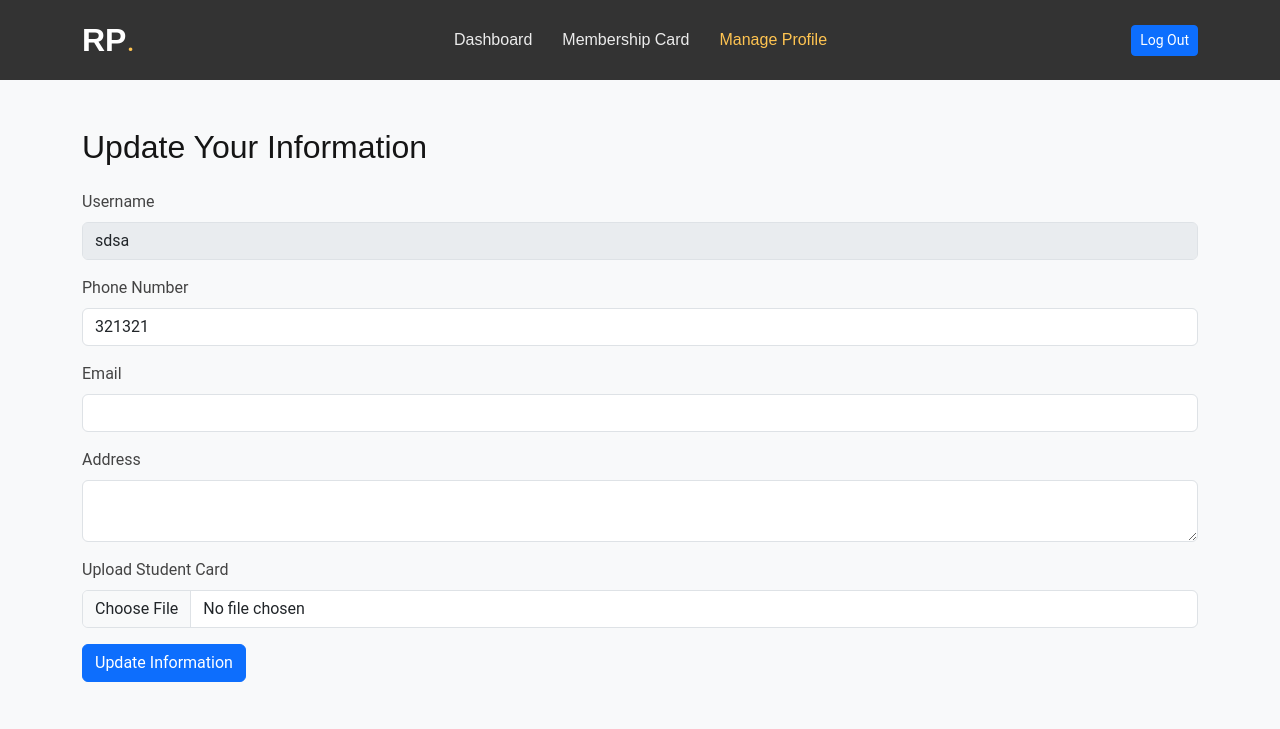
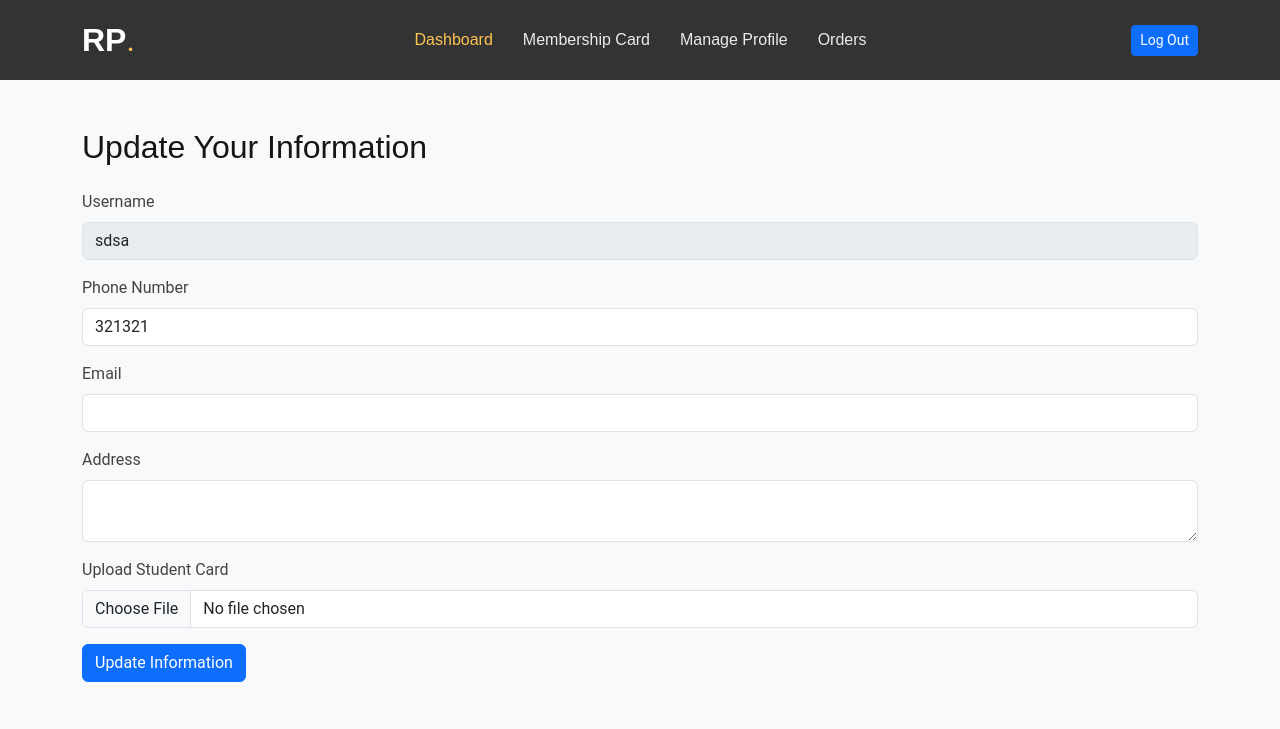
Before and after one commit to ALSABAEEI/web, a PHP site: page /web/update-student-info.php in a window 1280 px wide. Shown: the top 729 px of the page. Run offline with PHP 8.4, Linux system fonts and the light colour scheme; a user stored in the database is signed in; data comes from the database, SQL or seed files in the repository.

Commit message:
modified:   membership-card.php 	modified:   qrcodes/card_6.png 	modified:   update-student-info.php

```diff
--- a/update-student-info.php
+++ b/update-student-info.php
@@ -94,7 +94,8 @@ $conn->close();
 </head>
 
 <body>
-<header id="header" class="header d-flex align-items-center">
+    <!-- Header -->
+    <header id="header" class="header d-flex align-items-center">
         <div class="container-fluid container-xl d-flex align-items-center justify-content-between">
             <a href="dashboard.php" class="logo d-flex align-items-center">
                 <h1 class="sitename">RP</h1>
@@ -102,9 +103,11 @@ $conn->close();
             </a>
             <nav id="navmenu" class="navmenu">
                 <ul>
-                    <li><a href="Dashboard.php">Dashboard</a></li>
-                    <li><a href="membership-card.php" >Membership Card</a></li>
-                    <li><a href="update-student-info.php" class="active">Manage Profile</a></li>
+                    <li><a href="Dashboard.php" class="active">Dashboard</a></li>
+                    <li><a href="membership-card.php">Membership Card</a></li>
+                    <li><a href="update-student-info.php">Manage Profile</a></li>
+                    <li><a href="orders.php">Orders</a></li>
+
                 </ul>
                 <i class="mobile-nav-toggle d-xl-none bi bi-list"></i>
             </nav>
```
Also changed, not shown: membership-card.php (+6 -3 lines), qrcodes/card_6.png.
